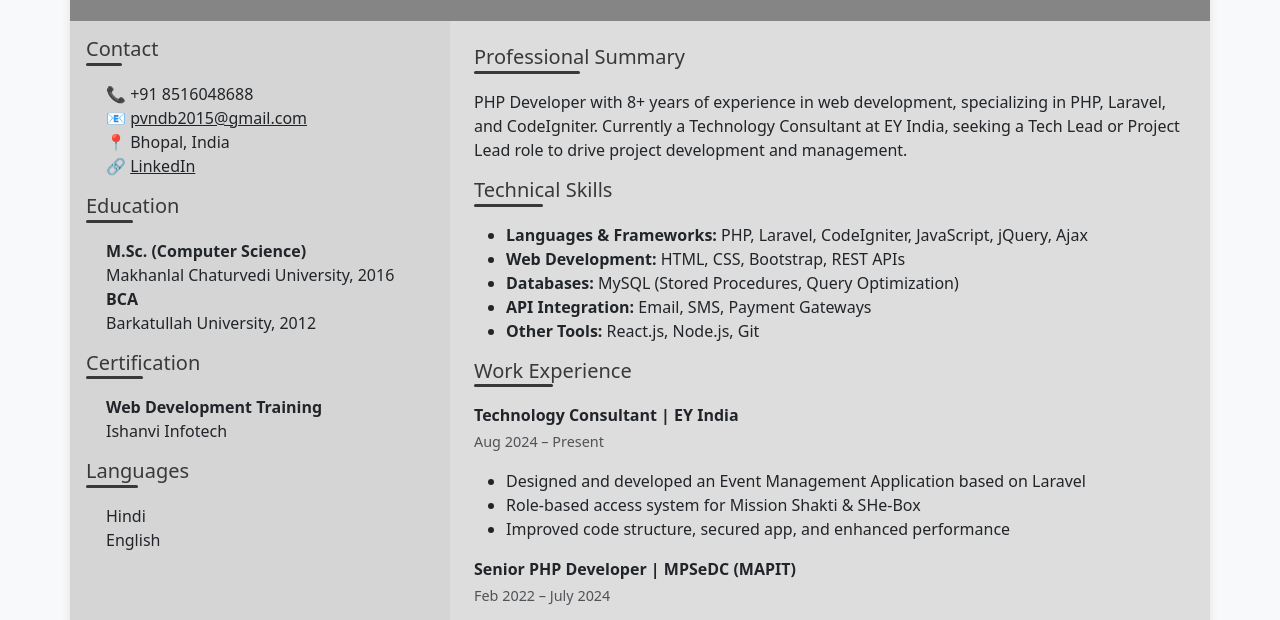
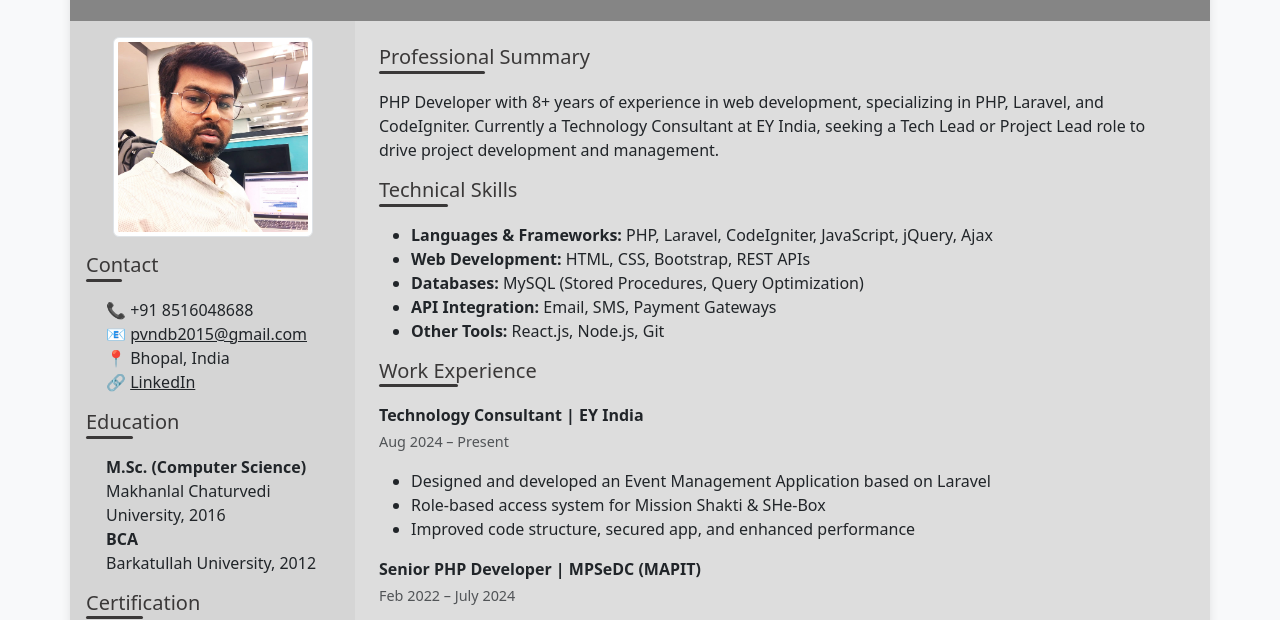
Before and after one commit to p1web/my-cv, a plain HTML site: page index.html in a window 1280 px wide. Shown: the part 157-777 px from the top of the page. Drawn offline with nearby package versions, Linux system fonts and the light colour scheme.

Commit message:
added profile picture

```diff
--- a/index.html
+++ b/index.html
@@ -17,7 +17,12 @@
 
       <div class="row">
         <!-- Left Column -->
-        <div class="col-md-4 left-column">
+        <div class="col-md-3 left-column">
+
+          <div class="profile_pic text-center mb-3">
+            <img src="img/p1.jpeg" class="img-thumbnail profile-img">
+          </div>
+
           <h5 class="section-title">Contact</h5>
           <ul class="list-unstyled">
             <li>📞 +91 8516048688</li>
@@ -45,7 +50,7 @@
         </div>
 
         <!-- Right Column -->
-        <div class="col-md-8 right-column">
+        <div class="col-md-9 right-column">
           <h5 class="section-title">Professional Summary</h5>
           <p>PHP Developer with 8+ years of experience in web development, specializing in PHP, Laravel, and CodeIgniter. Currently a Technology Consultant at EY India, seeking a Tech Lead or Project Lead role to drive project development and management.</p>
 
--- a/style.css
+++ b/style.css
@@ -78,3 +78,9 @@
   ul li, ul li strong{
     color: #212529;
   }
+
+  .profile-img {
+    max-width: 200px;
+    display: block;
+    margin: 0 auto;
+  }
```
Also changed, not shown: img/p1.jpeg (added).
